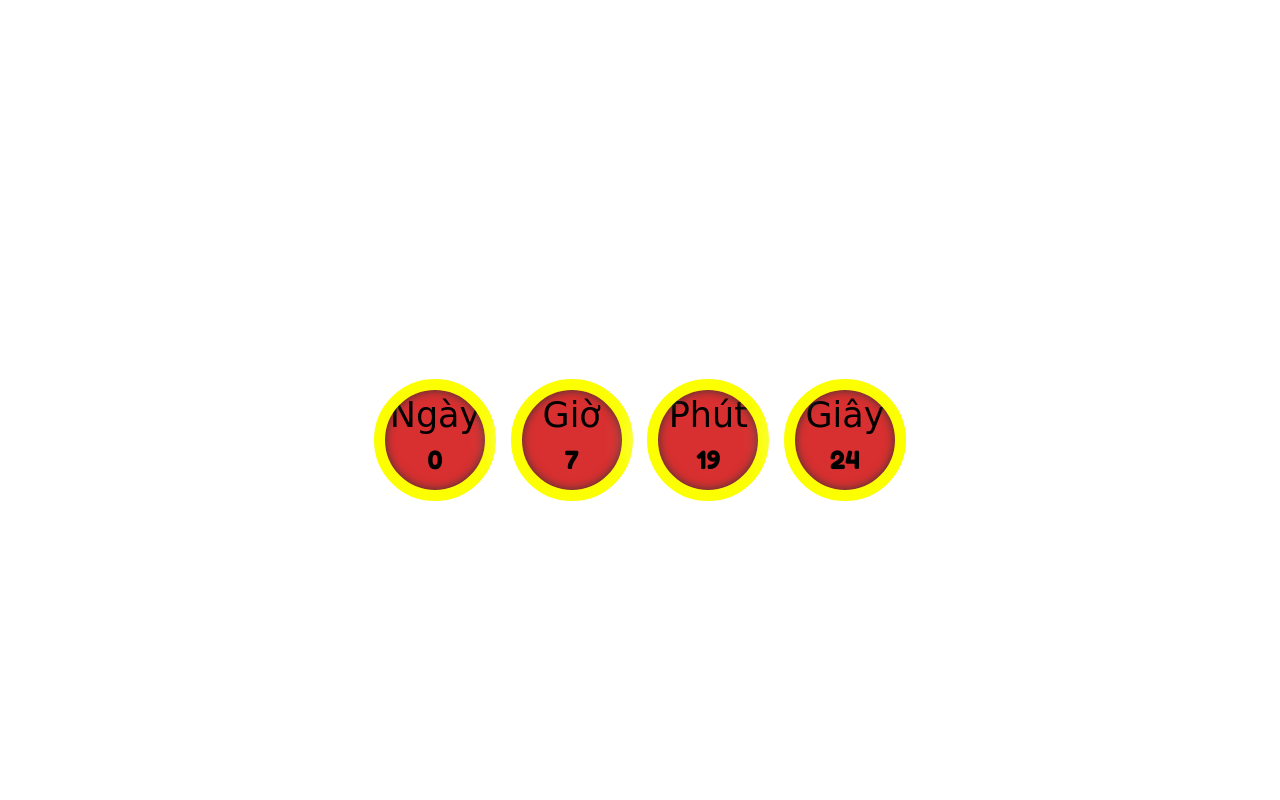
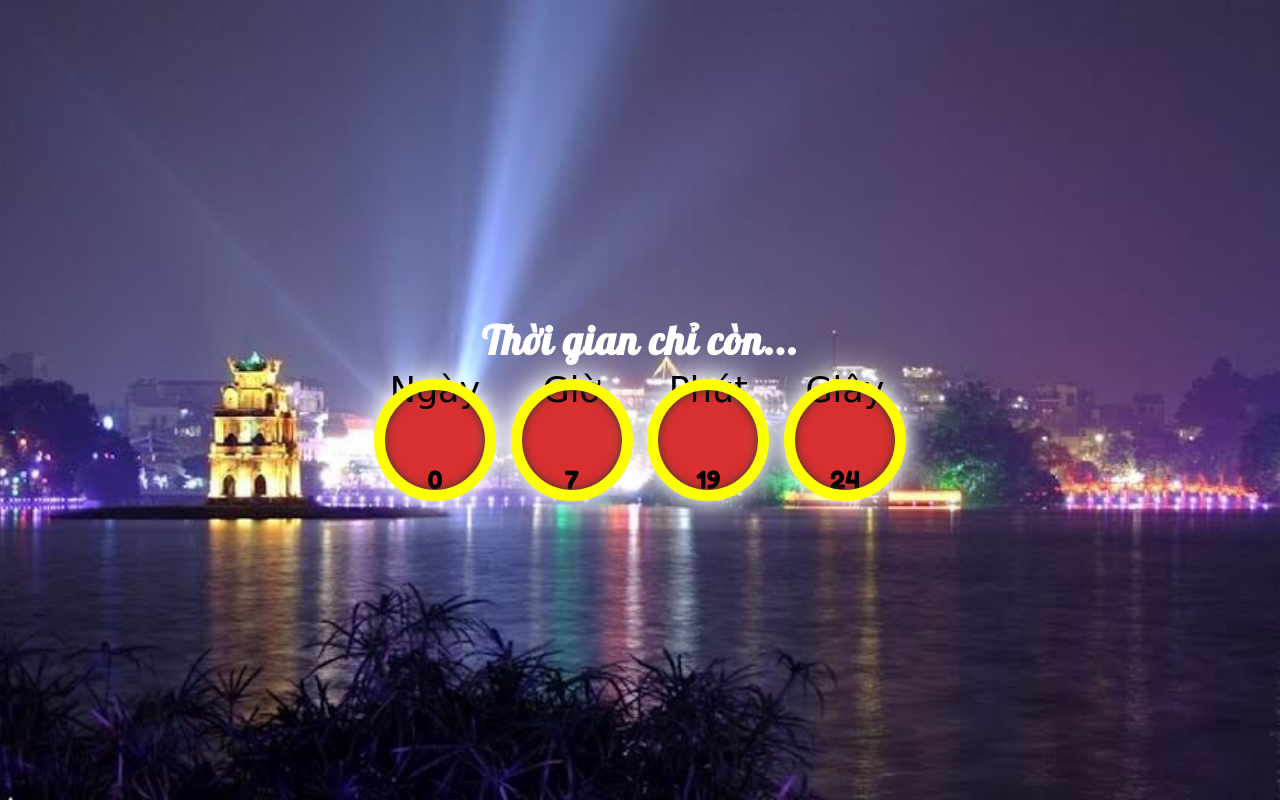
Before and after one commit to hoangalex9603/thuongthuong, a plain HTML site: page index.html in a window 1280 px wide. Drawn offline with Linux system fonts and the light colour scheme; a web font is replaced by a local one.

Commit message:
Refactor CSS styles and update background image path

```diff
--- a/style.css
+++ b/style.css
@@ -1,24 +1,29 @@
 @import url('https://fonts.googleapis.com/css2?family=Lobster&display=swap');
 @import url('https://fonts.googleapis.com/css2?family=Caramel&display=swap');
 @import url('https://fonts.googleapis.com/css2?family=Fredoka+One&display=swap');
-*{
+
+* {
     padding: 0;
     margin: 0;
     box-sizing: border-box;
 }
-body{
-    background-image: url('image/background1.jpg');
+
+html, body {
+    width: 100%;
+    height: 100%;
+}
+
+body {
+    background-image: url("./img/background1.jpg");
     background-repeat: no-repeat;
     background-size: cover;
-    width: 100vw;
-    height: 100vh;
-    position: relative;
+    background-position: center;
     display: flex;
     justify-content: center;
     align-items: center;
 }
-.wrapper{
-    position: relative;
+
+.wrapper {
     width: 100%;
     height: 100%;
     display: flex;
@@ -27,21 +32,21 @@ body{
     flex-direction: column;
     line-height: 80px;
 }
-.wrapper h1{
+
+.wrapper h1 {
     font-size: 40px;
     font-family: 'Lobster', cursive;
     letter-spacing: 1px;
     color: #fff;
 }
-.wrapper .box-time{
-    position: relative;
+
+.wrapper .box-time {
     display: flex;
-    line-height: normal;
     width: 530px;
     justify-content: space-between;
 }
-.box-time .time{
-    position: relative;
+
+.box-time .time {
     width: 120px;
     height: 120px;
     display: flex;
@@ -50,24 +55,26 @@ body{
     flex-direction: column;
     background-color: rgb(216, 48, 48);
     border-radius: 50%;
-    box-shadow: 0 0 20px #fff,
-            0 0 40px #fff;
+    box-shadow: 0 0 20px #fff, 0 0 40px #fff;
 }
-.box-time .time::before{
+
+.box-time .time::before {
+    content: '';
     position: absolute;
-    content: '';
     width: 100px;
     height: 100px;
     border: 11px solid rgb(251, 255, 0);
     box-shadow: inset 0 0 10px #333;
     border-radius: 50%;
 }
-.box-time .time p{
+
+.box-time .time p {
     font-size: 35px;
     font-family: 'Caramel', cursive;
 }
-.box-time .time span{
-    padding: 10px 0px;
+
+.box-time .time span {
+    padding: 10px 0;
     font-size: 25px;
     font-family: 'Fredoka One', cursive;
 }
```
